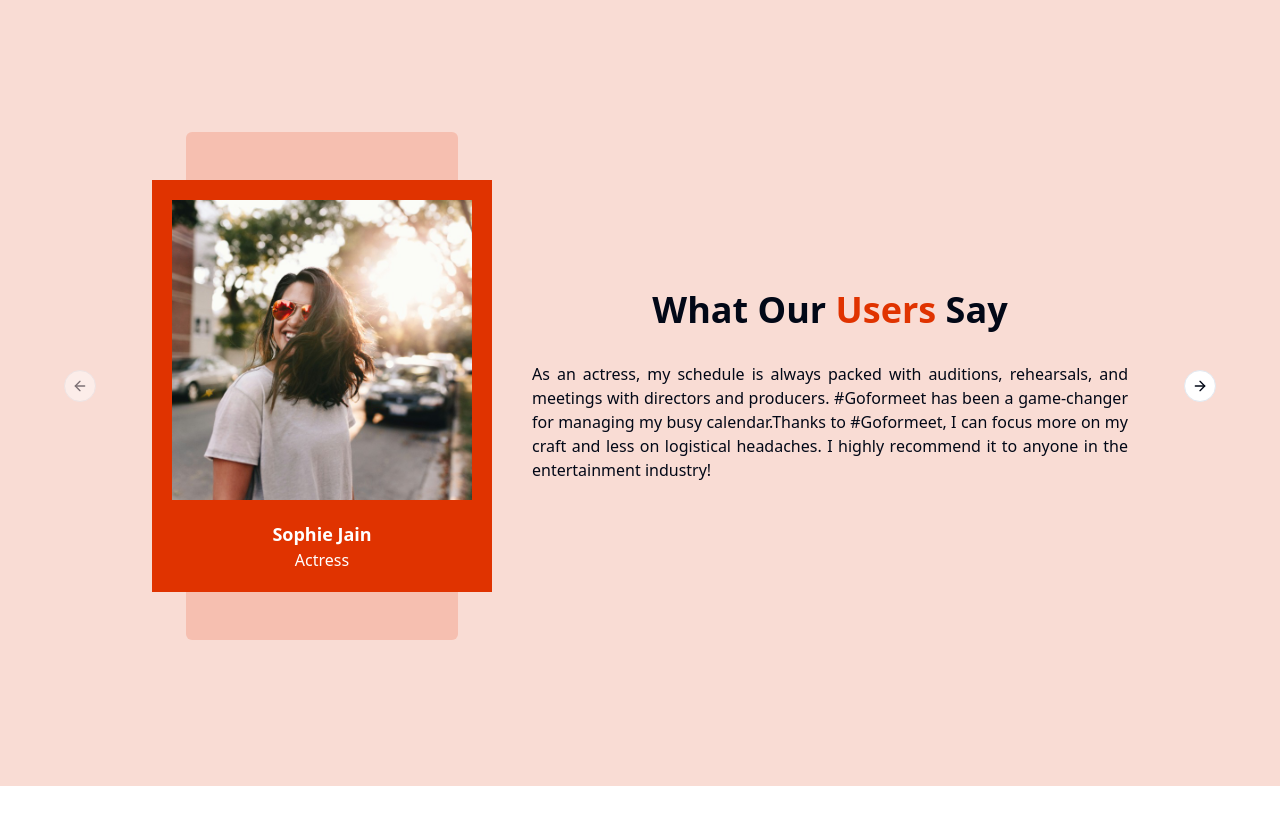
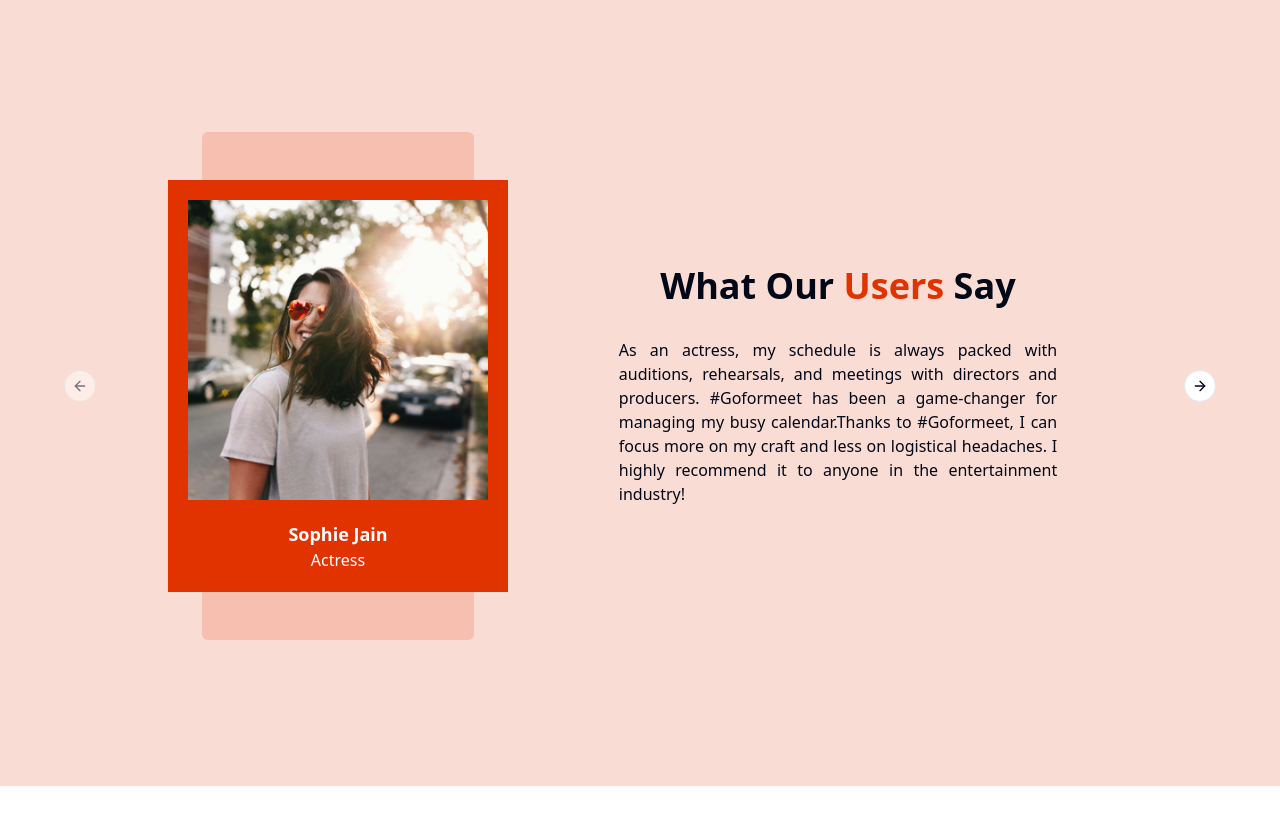
Before and after one commit to Phani385/goformeet_nextjs_frontend, a Next.js app: page / in a window 1280 px wide. Shown: the part 3640-4464 px from the top of the page. Built offline with nearby package versions, Linux system fonts and the light colour scheme.

Commit message:
Update user reviews

```diff
--- a/components/shared/UserReviews.tsx
+++ b/components/shared/UserReviews.tsx
@@ -14,10 +14,10 @@ const UserReviews = () => {
       <h2 className="font-bold mb-2 text-2xl text-center lg:hidden">
         What Our <span className="text-[#E03300]">Users</span> Say
       </h2>
-      <Carousel className="w-full px-10">
+      <Carousel className="w-full px-14">
         <CarouselContent>
           <CarouselItem>
-            <div className="lg:flex items-center gap-10">
+            <div className="lg:flex items-center gap-14">
               <div className="relative">
                 <div className="absolute w-fit rounded-md bg-[#F6BFB0] h-full ml-[10%] z-[2] lg:w-4/5 hidden lg:block"></div>
                 <div className="relative bg-[#E03300] w-fit mx-auto order-2 p-5 lg:my-12 z-[5]">
@@ -37,7 +37,7 @@ const UserReviews = () => {
                 <h2 className="font-bold mb-8 hidden lg:block text-center lg:text-3xl xl:text-4xl">
                   What Our <span className="text-[#E03300]">Users</span> Say
                 </h2>
-                <p className="text-justify mt-4 w-[90%] lg:w-full">
+                <p className="text-justify mt-4 w-full mx-auto lg:w-[80%]">
                   As an actress, my schedule is always packed with auditions,
                   rehearsals, and meetings with directors and producers.
                   #Goformeet has been a game-changer for managing my busy
```
